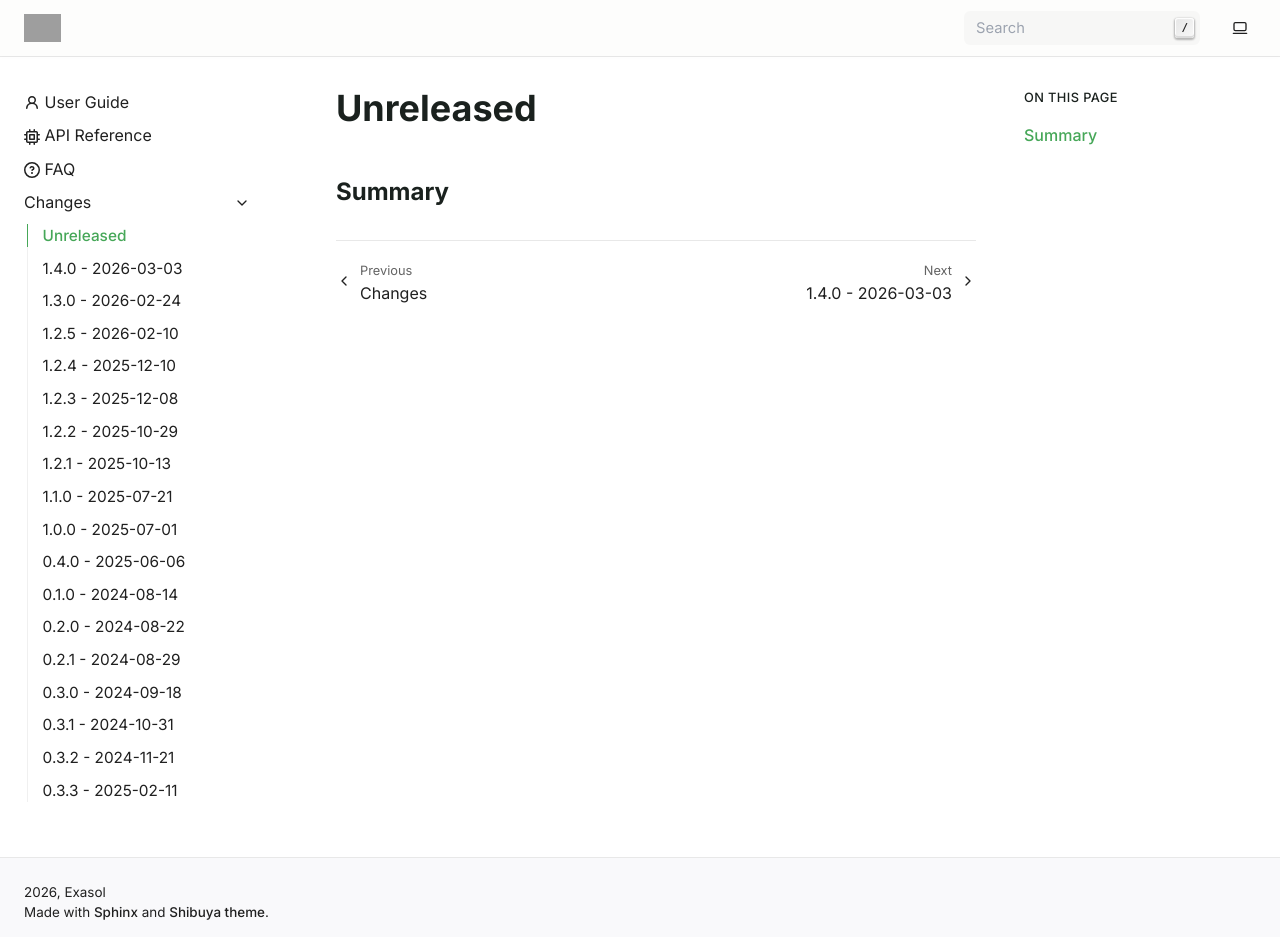
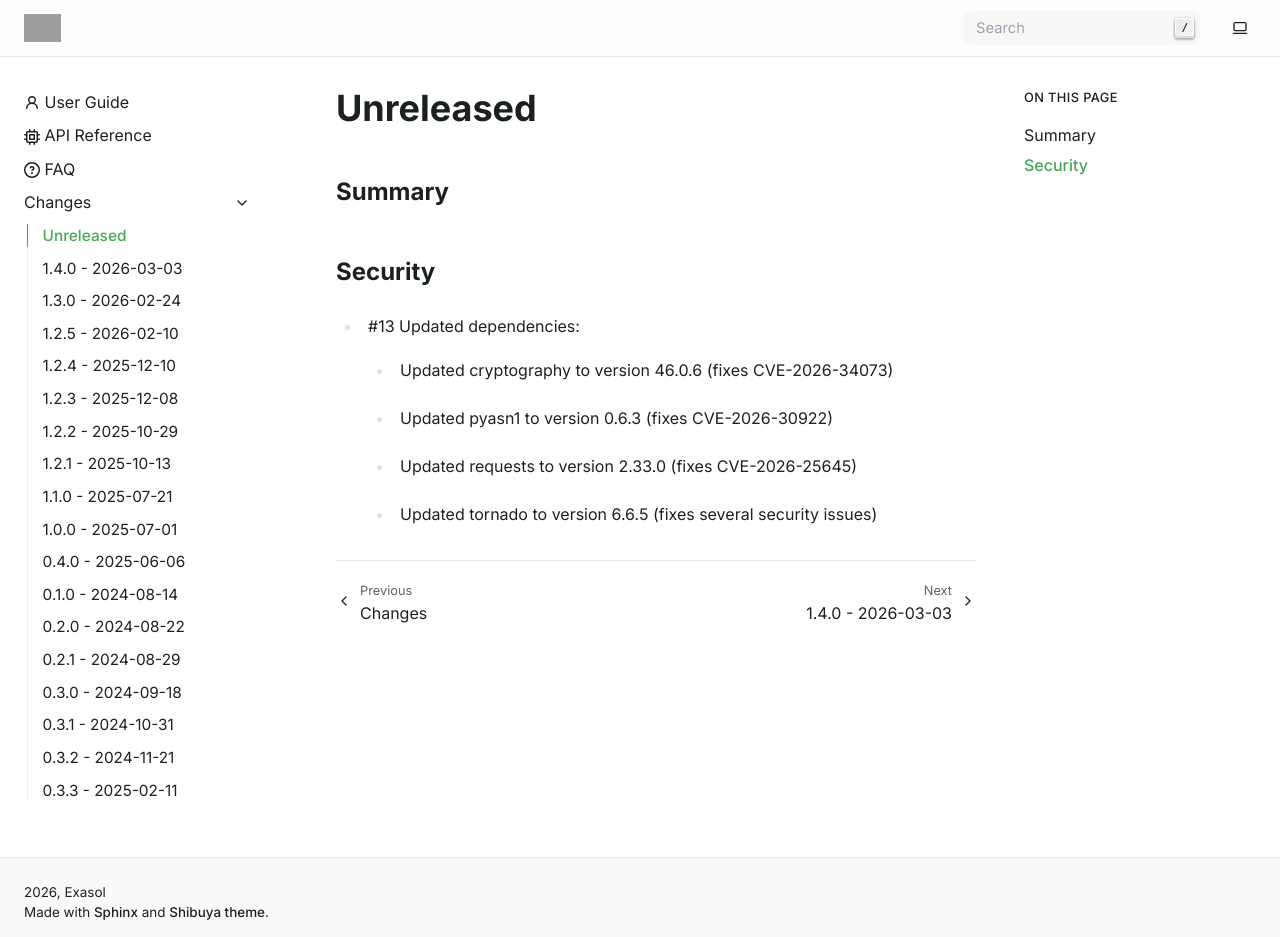
Before and after one commit to exasol/pytest-backend, a Sphinx documentation site: the page built from doc/changes/unreleased.md, in a window 1280 px wide and 937 px high. Built offline with Sphinx 7.4.7, drawn with Linux system fonts in a browser that asks for light colours; pages that are not in the unit, such as notebooks, are missing from menus; grey boxes are pictures that could not be loaded.

Commit message:
Updated dependencies (fixes #13)
Signed-off-by: Steffen Pankratz <steffen.pankratz@exasol.com>

```diff
--- a/doc/changes/unreleased.md
+++ b/doc/changes/unreleased.md
@@ -1,3 +1,11 @@
 # Unreleased
 
 ## Summary
+
+## Security
+
+* #13 Updated dependencies:
+    * Updated cryptography to version 46.0.6 (fixes CVE-2026-34073)
+    * Updated pyasn1 to version 0.6.3 (fixes CVE-2026-30922)
+    * Updated requests to version 2.33.0 (fixes CVE-2026-25645)
+    * Updated tornado to version 6.6.5 (fixes several security issues)
```
Also changed, not shown: 1 other file.
